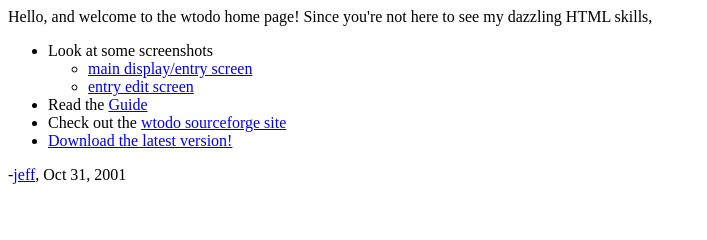
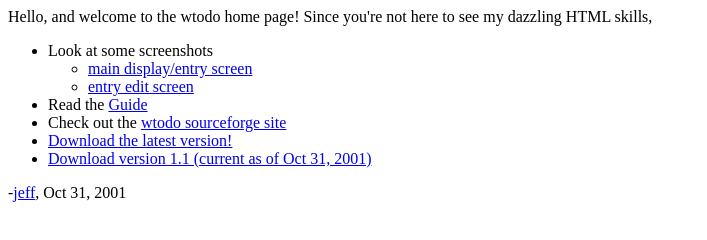
Before and after one commit to jeffschaller/wtodo, a plain HTML site: page index.html in a window 1280 px wide. Shown: the whole page, without its empty margins (0-707 px from the left). Drawn offline with Linux system fonts and the light colour scheme.

Commit message:
added link to wtodo-1.1.tar.gz

```diff
--- a/index.html
+++ b/index.html
@@ -14,6 +14,7 @@ to see my dazzling HTML skills,
 <LI>Check out the
 <A HREF="http://sourceforge.net/projects/wtodo/">wtodo sourceforge site</A>
 <LI><A HREF="http://sourceforge.net/project/showfiles.php?group_id=38779">Download the latest version!</A>
+<LI><A HREF="wtodo-1.1.tar.gz">Download version 1.1 (current as of Oct 31, 2001)</A>
 </UL>
 
 -<A HREF="mailto:schaller@sourceforge.net">jeff</A>, Oct 31, 2001
```
